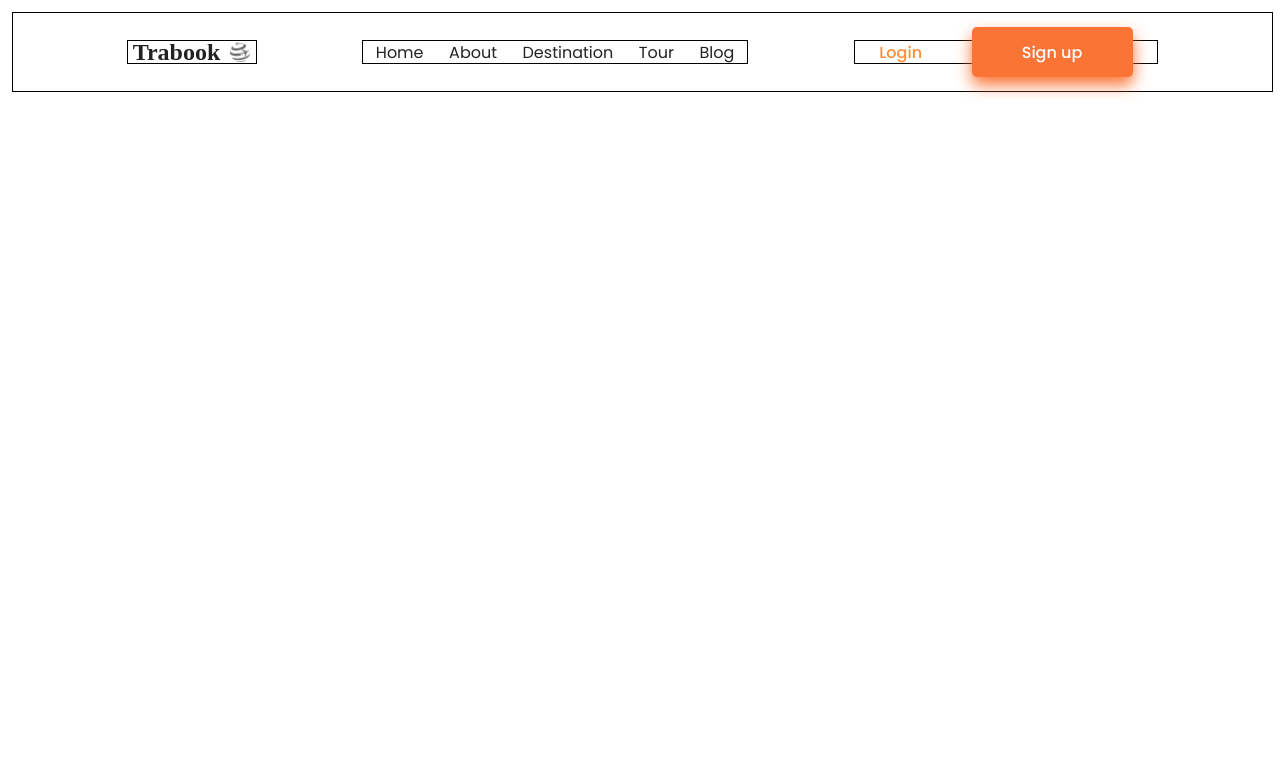
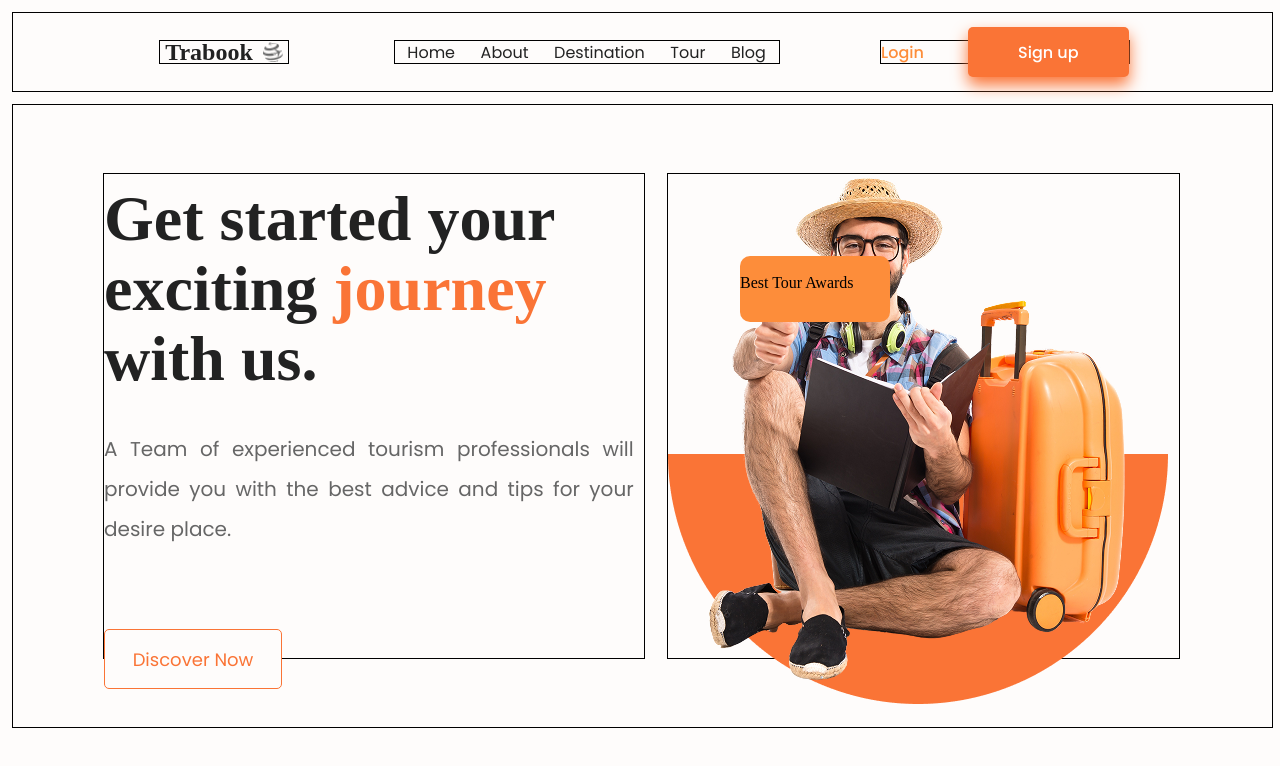
Before and after one commit to beni2408/Landing-page-task, a plain HTML site: page index.html in a window 1280 px wide. Drawn offline with Linux system fonts and the light colour scheme; a web font is replaced by a local one.

Commit message:
Working on home page

```diff
--- a/index.html
+++ b/index.html
@@ -34,5 +34,31 @@
         </div>
       </div>
     </div>
+    <div class="whole-home">
+      <div class="home-text">
+        <div class="para1">
+          <p>Get started your exciting <a href="#">journey</a> with us.</p>
+        </div>
+
+        <div class="para2">
+          <p>
+            A Team of experienced tourism professionals will provide you with
+            the best advice and tips for your desire place.
+          </p>
+          <button>Discover Now</button>
+        </div>
+      </div>
+      <div class="right-home">
+        <div class="img">
+          <img src="./assets/Group 1000003524.png" alt="" />
+        </div>
+        <div class="card1">
+          <div class="card1-content">
+            <img src="" alt="" />
+            <p>Best Tour Awards</p>
+          </div>
+        </div>
+      </div>
+    </div>
   </body>
 </html>
--- a/styles.css
+++ b/styles.css
@@ -4,6 +4,9 @@
   --white-color: #ffffff;
   --shadow-color: #fa7436;
   --button-color: #fa7436;
+  --page-background-color: #fefcfb;
+  --grey-color: #666666;
+  --poopins: "Poppins", sans-serif;
 }
 
 * {
@@ -11,23 +14,25 @@
   padding: 0;
   margin: 0;
 }
-
+html {
+  background-color: var(--page-background-color);
+}
 .main-menu {
   border: 1px solid black;
   width: 98.5%;
   height: 10vh;
-  padding: 20px;
+  padding: 20px 130px;
   margin: 12px;
   display: flex;
   flex-direction: row;
   align-items: center;
-  justify-content: space-evenly;
+  justify-content: space-between;
 }
 .logo {
   border: 1px solid black;
   width: 130px;
   height: 24px;
-  margin: 12px;
+  margin: 16px;
   display: flex;
   gap: 10px;
   align-items: center;
@@ -69,7 +74,7 @@
   height: 24px;
   margin: 12px;
   display: flex;
-  justify-content: space-around;
+  justify-content: space-between;
   align-items: center;
 }
 .login-a {
@@ -94,3 +99,86 @@
   color: var(--white-color);
   box-shadow: 0 8px 16px 0 var(--shadow-color);
 }
+
+.whole-home {
+  border: 1px solid black;
+  width: 98.5%;
+  height: 78vh;
+  padding: 20px 80px;
+  margin: 12px;
+  display: flex;
+  justify-content: space-evenly;
+  align-items: center;
+}
+.home-text {
+  border: 1px solid black;
+  width: 550px;
+  height: 486px;
+  display: flex;
+  flex-direction: column;
+  gap: 10px;
+  align-items: center;
+  justify-content: start;
+  margin: 10px;
+}
+
+.para1 {
+  font-family: "Volkhov", serif;
+  font-weight: bold;
+  font-size: 64px;
+  color: var(--black-color);
+  margin: 10px 10px 15px 0px;
+  line-height: 70px;
+}
+
+.para1 a {
+  text-decoration: none;
+  color: var(--button-color);
+  cursor: text;
+}
+
+.para2 {
+  font-family: "Poppins", sans-serif;
+
+  font-size: 20px;
+  margin: 10px 10px 15px 0px;
+}
+.para2 p {
+  color: var(--grey-color);
+  text-align: justify;
+
+  line-height: 40px;
+}
+
+.para2 button {
+  font-family: var(--poopins);
+  width: 178px;
+  height: 60px;
+  font-size: 18px;
+  background-color: var(--page-background-color);
+  border: 1px solid var(--button-color);
+  border-radius: 5px;
+  color: var(--button-color);
+  margin-top: 80px;
+}
+
+.right-home {
+  border: 1px solid black;
+  width: 521px;
+  height: 486px;
+
+  gap: 10px;
+  align-items: center;
+  justify-content: center;
+  margin: 12px;
+}
+
+.card1 {
+  background-color: var(--orange-color);
+  width: 150px;
+  height: 66px;
+  border-radius: 10px;
+  position: absolute;
+  top: 256px;
+  left: 740px;
+}
```
Also changed, not shown: assets/Group 1000003524.png (added), assets/trophy-removebg-preview 1@2x.png (added).
